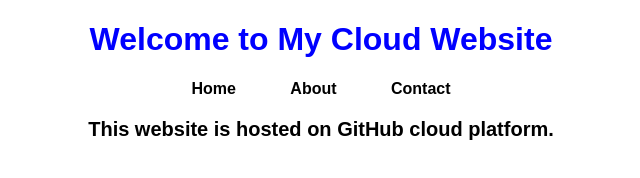
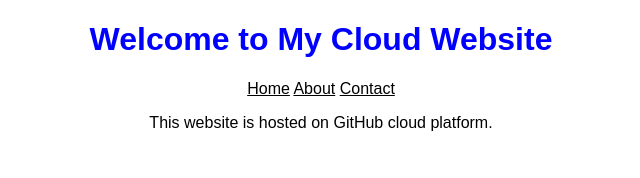
Before and after one commit to RajkumarLamaOfficial/mywebsite, a plain HTML site: page index.html in a window 1280 px wide. Shown: the whole page, without its empty margins (319-959 px from the left). Drawn offline with Linux system fonts and the light colour scheme.

Commit message:
Update style.css

```diff
--- a/style.css
+++ b/style.css
@@ -7,23 +7,3 @@
     background-position: center;
     min-height: 100vh;
 }
-
-h1{
-    color: blue;
-}
-
-p{
-    color: black;
-    font-size: 20px;
-    font-weight: bold;
-}
-
-nav a{
-    margin: 10px;
-    text-decoration: none;
-    font-weight: bold;
-    color: black;
-    background-color: white;
-    padding: 10px 15px;
-    border-radius: 5px;
-}
```
